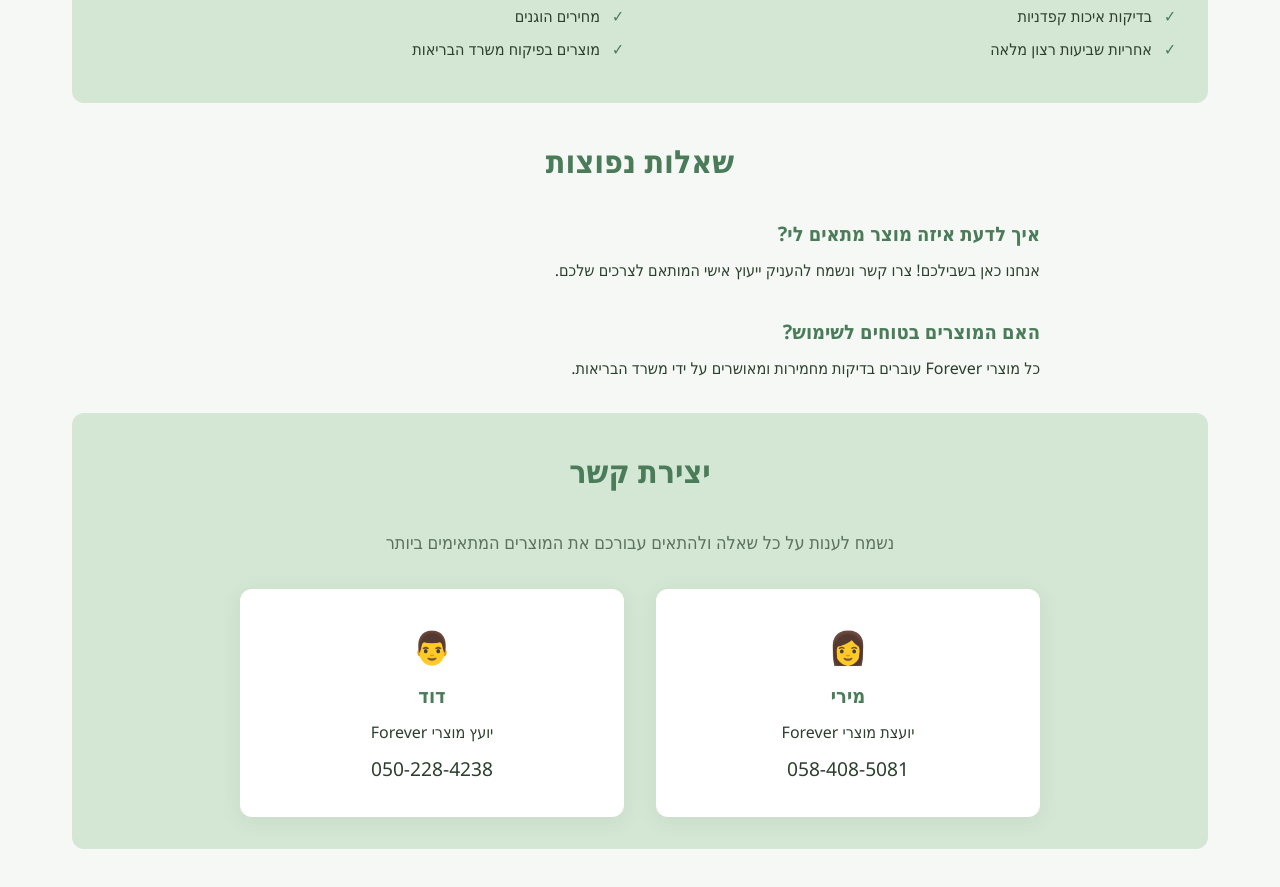
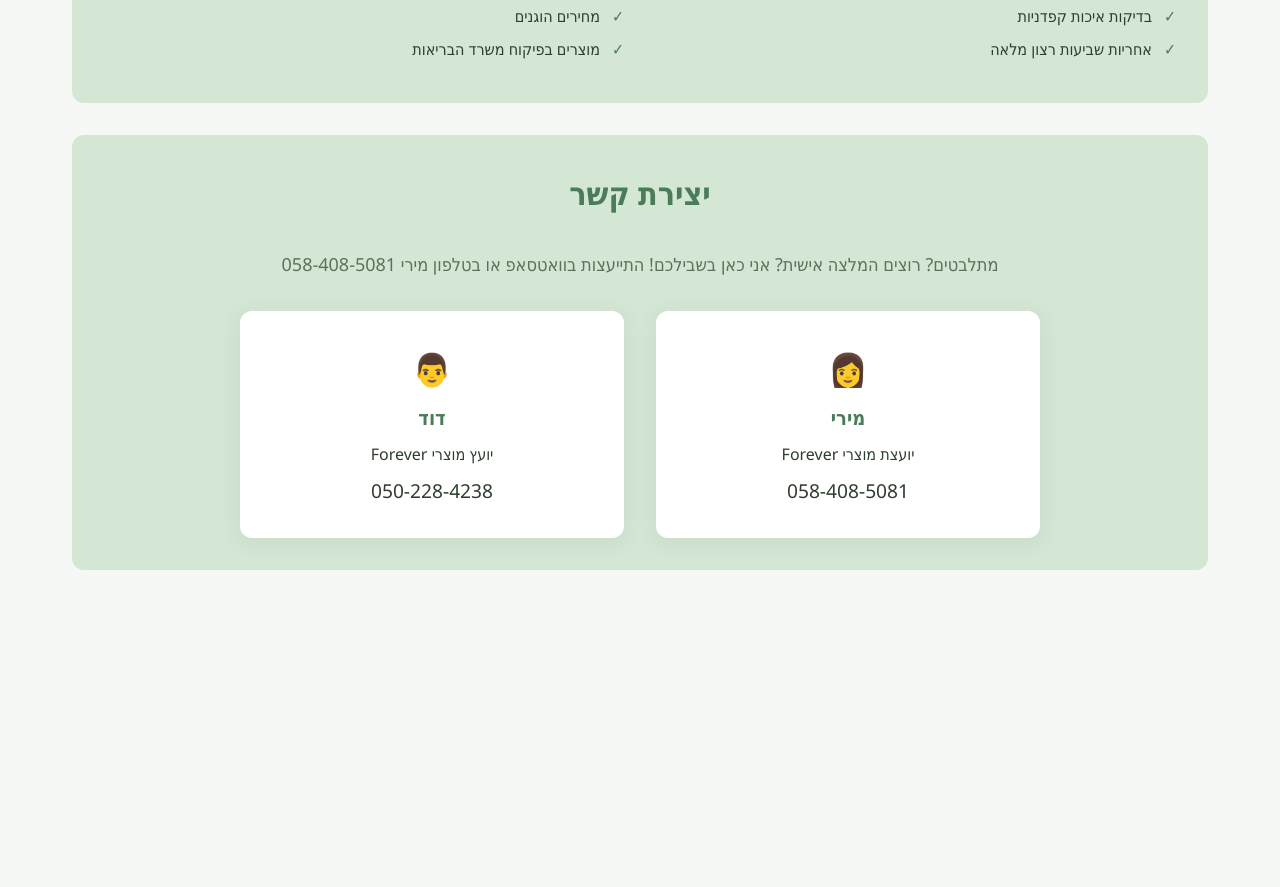
Before and after one commit to benshabbat/ForEver, a React (Vite) app in the folder client/: page / in a window 1280 px wide. Shown: the part 3800-4687 px from the top of the page. After the commit the page ends 4434 px from the top, so only its background shows below. Built offline with nearby package versions, Linux system fonts and the light colour scheme.

Commit message:
some changes

```diff
--- a/client/src/pages/ForeverProducts.jsx
+++ b/client/src/pages/ForeverProducts.jsx
@@ -45,23 +45,11 @@ const ForeverProducts = () => {
         </div>
       </section>
 
-      <section className="faq-section">
-        <h2 className="section-title">שאלות נפוצות</h2>
-        <div className="faq-item">
-          <h3 className="faq-question">איך לדעת איזה מוצר מתאים לי?</h3>
-          <p>אנחנו כאן בשבילכם! צרו קשר ונשמח להעניק ייעוץ אישי המותאם לצרכים שלכם.</p>
-        </div>
-        <div className="faq-item">
-          <h3 className="faq-question">האם המוצרים בטוחים לשימוש?</h3>
-          <p>כל מוצרי Forever עוברים בדיקות מחמירות ומאושרים על ידי משרד הבריאות.</p>
-        </div>
-      </section>
-
       <section className="contact-section">
         <h2 className="section-title">יצירת קשר</h2>
         <p className="intro-text">
-          נשמח לענות על כל שאלה ולהתאים עבורכם את המוצרים המתאימים ביותר
-        </p>
+        מתלבטים? רוצים המלצה אישית? אני כאן בשבילכם! התייעצות בוואטסאפ או בטלפון מירי 058-408-5081
+                </p>
         <div className="contact-grid">
           <div className="contact-card">
             <div className="contact-icon">👩</div>
```
